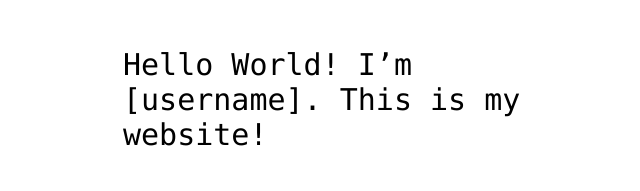
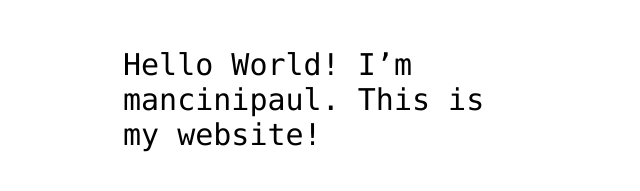
Before and after one commit to mancinipaul/hello-world, a plain HTML site: page index.html in a window 1280 px wide. Shown: the part 341-532 px from the top of the page, without its empty margins (317-957 px from the left). Drawn offline with Linux system fonts and the light colour scheme.

Commit message:
Update index.html

```diff
--- a/index.html
+++ b/index.html
@@ -12,7 +12,7 @@
 <img src="https://octodex.github.com/images/daftpunktocat-thomas.gif" id="octocat" alt="octocat-gif" />
 
 <!-- Change this code here by copy and pasting your template on line 15 -->
-<p>Hello World! I’m [username]. This is my website!</p>
+<p>Hello World! I’m mancinipaul. This is my website!</p>
 
 </body>
 </html>
```
